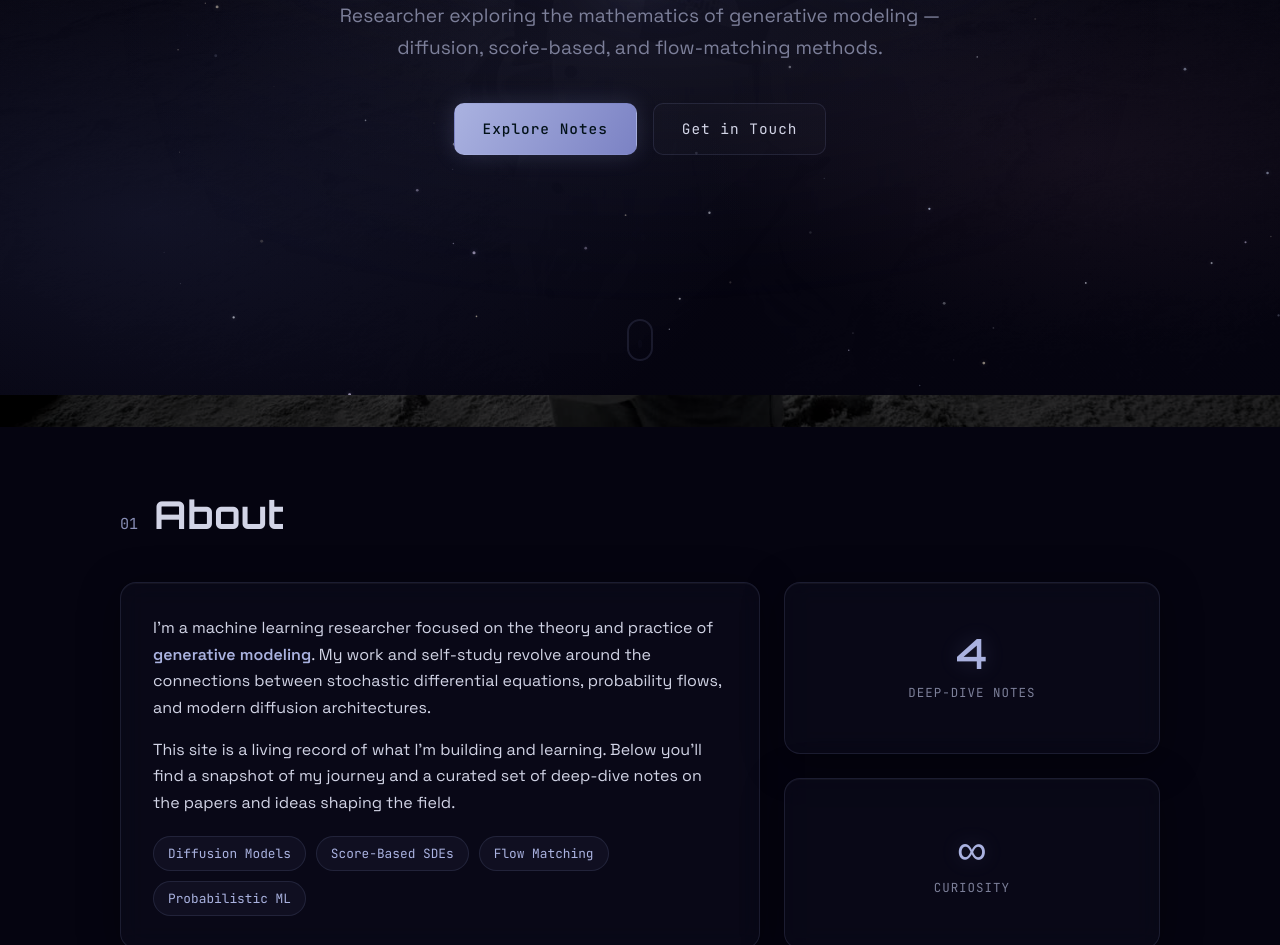
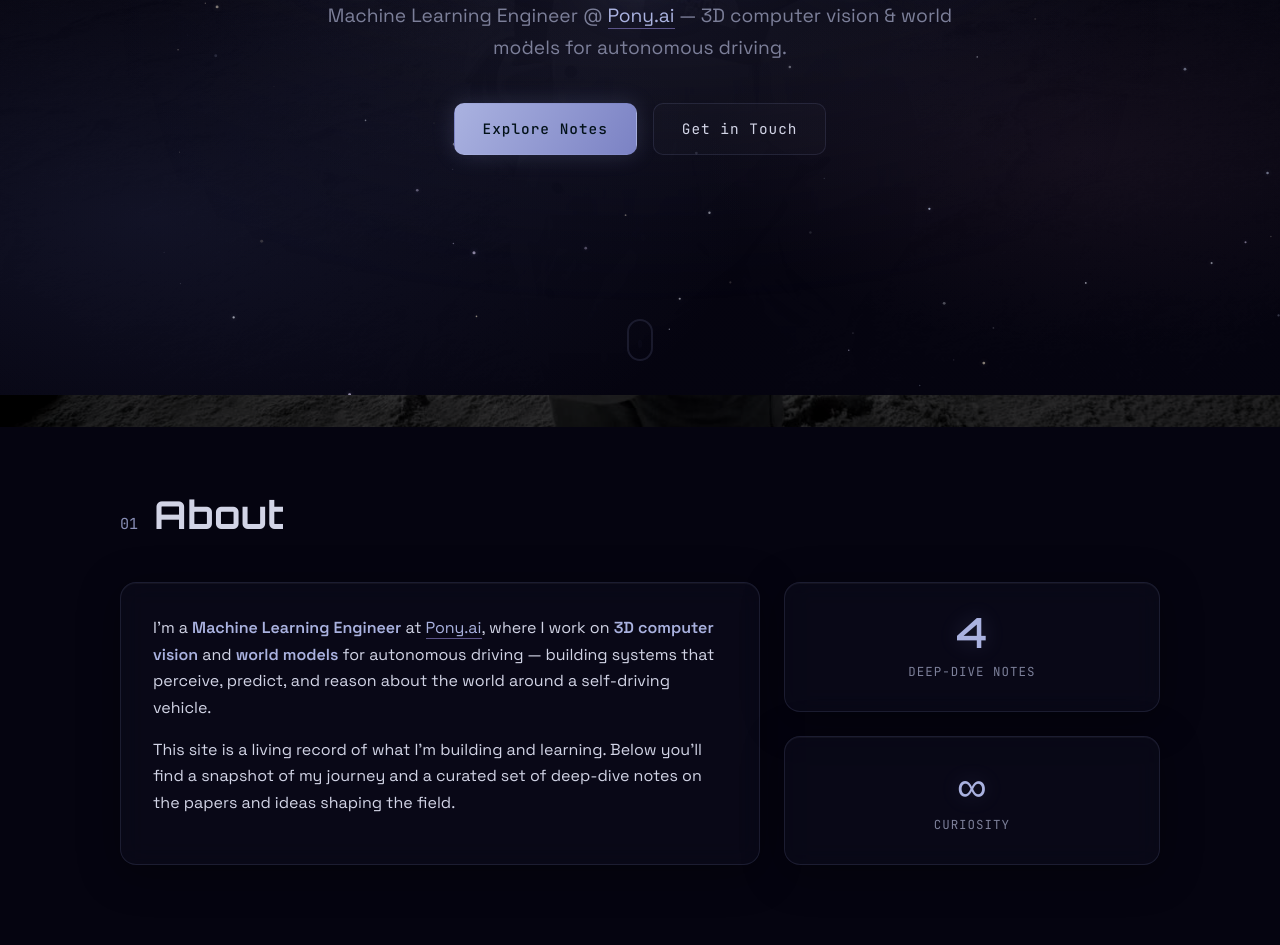
Before and after one commit to aJay0422/ShangjieWebsite, a plain HTML site: page index.html in a window 1280 px wide. Shown: the part 405-1350 px from the top of the page. Drawn offline with Linux system fonts and the light colour scheme.

Commit message:
update about

```diff
--- a/css/style.css
+++ b/css/style.css
@@ -253,6 +253,19 @@ main { width: 100%; }
 .about__text { padding: 32px; }
 .about__text p { margin-bottom: 16px; color: var(--text); }
 .about__text strong { color: var(--cyan); font-weight: 600; }
+
+/* Inline text links (e.g. Pony.ai) */
+.ilink {
+  color: var(--cyan);
+  text-decoration: none;
+  border-bottom: 1px solid var(--cyan-dim);
+  transition: color 0.2s, border-color 0.2s, text-shadow 0.25s;
+}
+.ilink:hover {
+  color: #fff;
+  border-bottom-color: var(--cyan);
+  text-shadow: var(--glow);
+}
 .about__tags {
   list-style: none;
   display: flex;
--- a/index.html
+++ b/index.html
@@ -19,7 +19,8 @@
 
   <!-- Navigation -->
   <header class="nav">
-    <a href="#home" class="nav__brand">杜尚杰<span>//</span></a>
+    <!-- <a href="#home" class="nav__brand">杜尚杰<span>//</span></a> -->
+    <a href="#home" class="nav__brand">杜尚杰</a>
     <nav class="nav__links">
       <a href="#about">About</a>
       <a href="#experience">Experience</a>
@@ -32,11 +33,12 @@
     <!-- HERO -->
     <section id="home" class="hero">
       <div class="hero__inner">
-        <p class="hero__eyebrow">// MACHINE LEARNING · GENERATIVE MODELS</p>
+        <p class="hero__eyebrow">// 3D Computer Vision · World Model</p>
         <h1 class="hero__title">Shangjie&nbsp;Du</h1>
         <p class="hero__subtitle">
-          Researcher exploring the mathematics of generative modeling —
-          diffusion, score-based, and flow-matching methods.
+          Machine Learning Engineer @
+          <a class="ilink" href="https://pony.ai" target="_blank" rel="noopener">Pony.ai</a>
+          — 3D computer vision &amp; world models for autonomous driving.
         </p>
         <div class="hero__cta">
           <a href="#notes" class="btn btn--primary">Explore Notes</a>
@@ -57,22 +59,23 @@
       <div class="about">
         <div class="about__text glass">
           <p>
-            I'm a machine learning researcher focused on the theory and practice of
-            <strong>generative modeling</strong>. My work and self-study revolve around
-            the connections between stochastic differential equations, probability
-            flows, and modern diffusion architectures.
+            I'm a <strong>Machine Learning Engineer</strong> at
+            <a class="ilink" href="https://pony.ai" target="_blank" rel="noopener">Pony.ai</a>,
+            where I work on <strong>3D computer vision</strong> and <strong>world models</strong>
+            for autonomous driving — building systems that perceive, predict, and reason about
+            the world around a self-driving vehicle.
           </p>
           <p>
             This site is a living record of what I'm building and learning. Below you'll
             find a snapshot of my journey and a curated set of deep-dive notes on the
             papers and ideas shaping the field.
           </p>
-          <ul class="about__tags">
+          <!-- <ul class="about__tags">
             <li>Diffusion Models</li>
             <li>Score-Based SDEs</li>
             <li>Flow Matching</li>
             <li>Probabilistic ML</li>
-          </ul>
+          </ul> -->
         </div>
         <div class="about__stats">
           <div class="stat glass">
```
